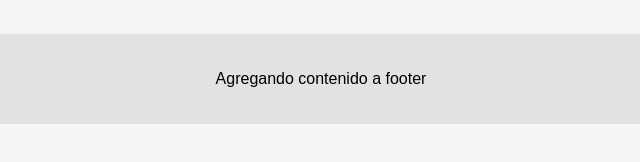
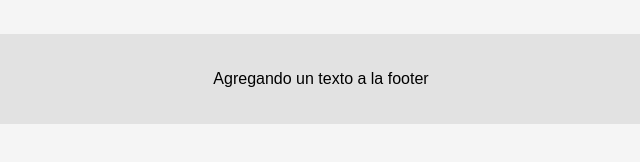
Before and after one commit to AlbertoMasr/curso-git-github, a plain HTML site: page index.html in a window 1280 px wide. Shown: the part 246-408 px from the top of the page, 319-959 px from the left. Drawn offline with Linux system fonts and the light colour scheme.

Commit message:
Modificando el texto del footer

```diff
--- a/index.html
+++ b/index.html
@@ -13,6 +13,6 @@
     <h3>Desde la rama cabecera</h3>
     <button id="btn-click">Clickea</button>
 </body>
-<footer><p>Agregando contenido a footer</p></footer>
+<footer><p>Agregando un texto a la footer</p></footer>
 </html>
 <script src="/eventos.js"></script>
```
